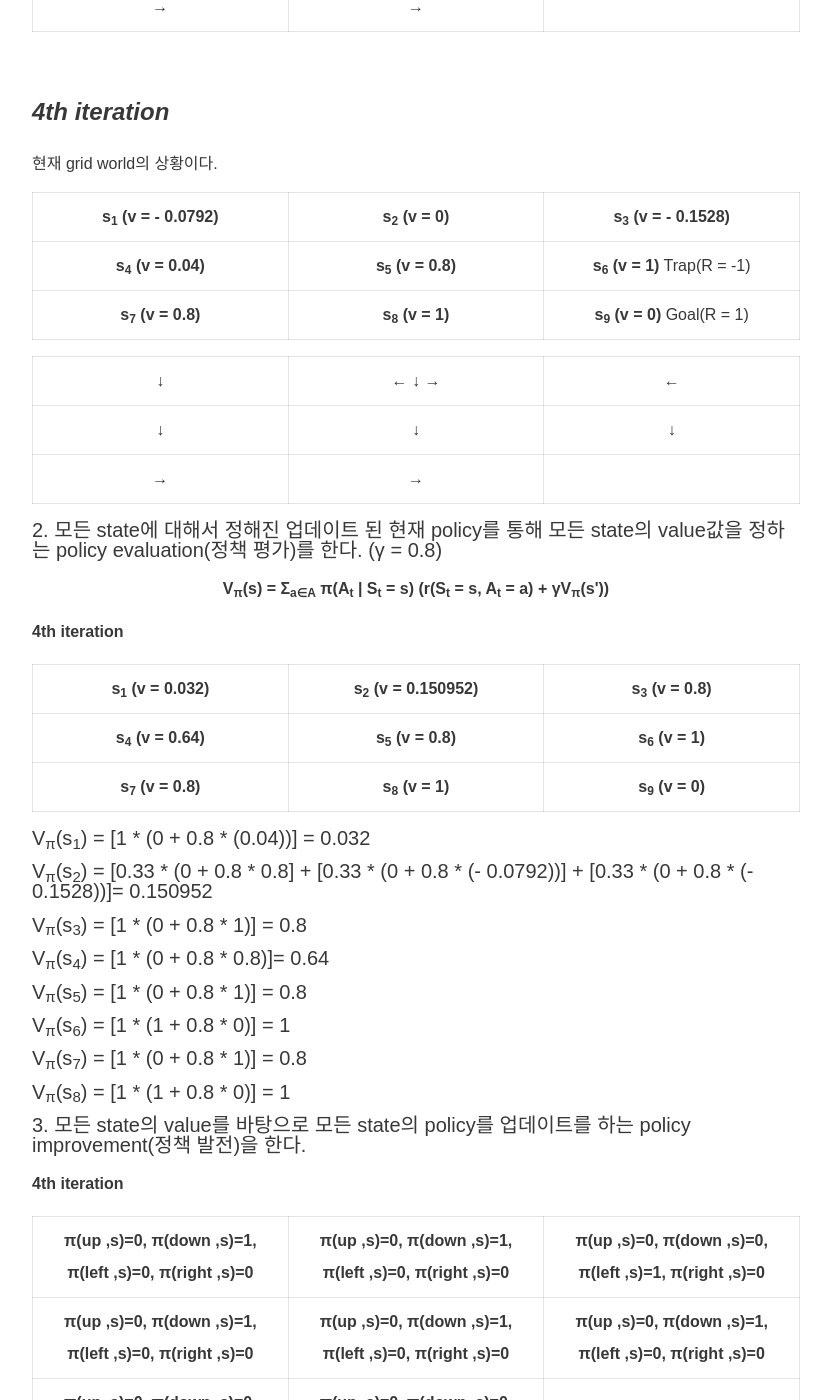
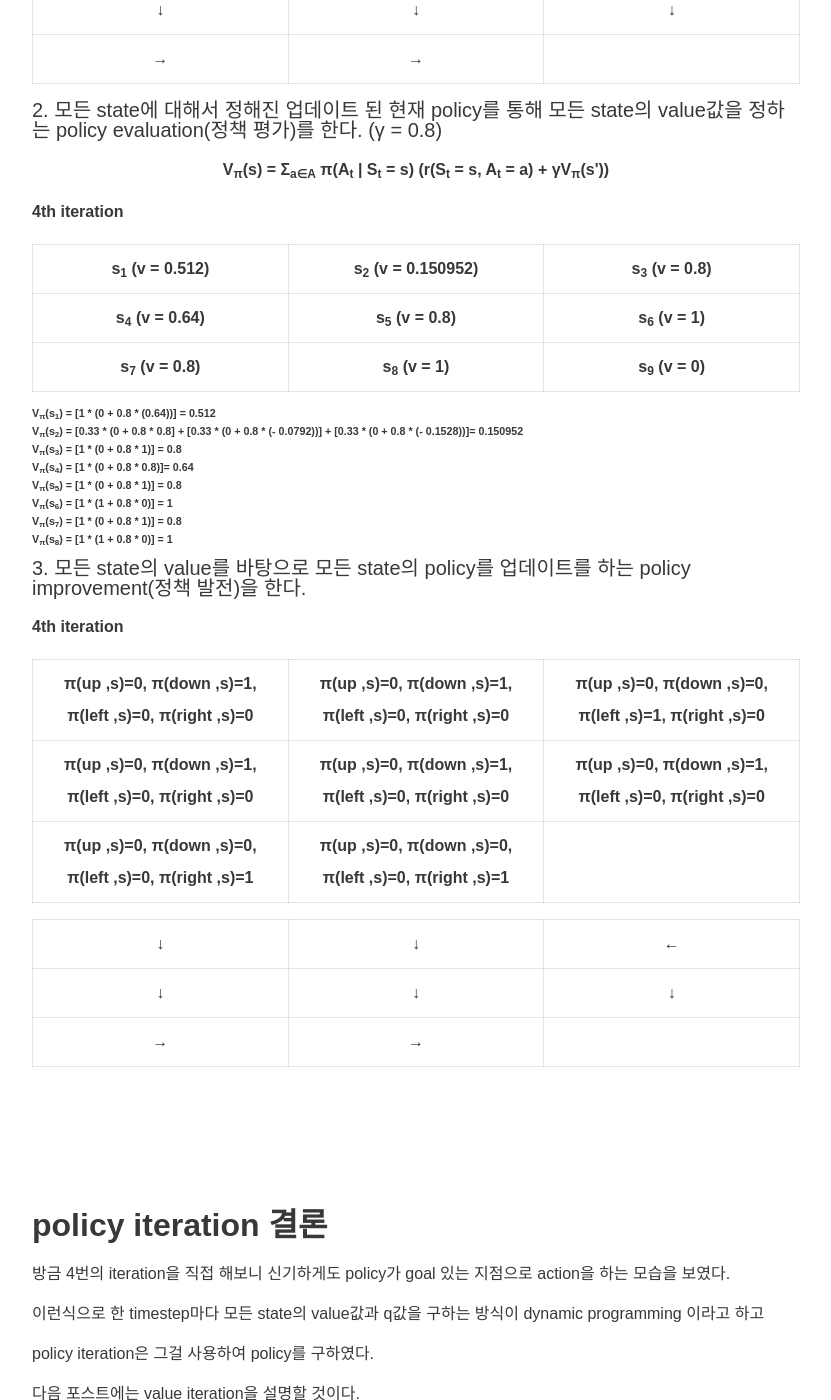
Before and after one commit to aLVINlEE9/aLVINlEE9.github.io, a Jekyll site: the page built from _posts/DS-Reinforcement Learning/2021-10-17-rlpost6.md, in a window 1280 px wide and 1400 px high, scrolled down 7619 px. Shown: the whole window, without its empty margins (224-1055 px from the left). Built offline with Jekyll 4.4.1, drawn with Linux system fonts in a browser that asks for light colours; nearby versions of some CDN libraries; comment, search, counter and statistics services are not loaded.

Commit message:
post updated10-17-07

```diff
--- a/_posts/DS-Reinforcement Learning/2021-10-17-rlpost6.md
+++ b/_posts/DS-Reinforcement Learning/2021-10-17-rlpost6.md
@@ -125,21 +125,21 @@ grid world 예제를 통해 위 1번에서 4번까지를 직접 반복해 보겠
 | **s<sub>4</sub> (v = 0)** | **s<sub>5</sub> (v = - 0.25)** | **s<sub>6</sub> (v = 0.25)** |
 | **s<sub>7</sub> (v = 0)** |  **s<sub>8</sub> (v = 0.25)**  |  **s<sub>9</sub> (v = 0)**   |
 
-### V<sub>π</sub>(s<sub>1</sub>) = [0.25 * (0 + 0.8 * 0)] + [0.25 * (0 + 0.8 * 0)] = 0
+###### V<sub>π</sub>(s<sub>1</sub>) = [0.25 * (0 + 0.8 * 0)] + [0.25 * (0 + 0.8 * 0)] = 0
 
-### V<sub>π</sub>(s<sub>2</sub>) = [0.25 * (0 + 0.8 * 0)] + [0.25 * (0 + 0.8 * 0)] + [0.25 * (0 + 0.8 * 0)] = 0
+###### V<sub>π</sub>(s<sub>2</sub>) = [0.25 * (0 + 0.8 * 0)] + [0.25 * (0 + 0.8 * 0)] + [0.25 * (0 + 0.8 * 0)] = 0
 
-### V<sub>π</sub>(s<sub>3</sub>) = [0.25 * (-1 + 0.8 * 0)] + [0.25 * (0 + 0.8 * 0)]  = - 0.25
+###### V<sub>π</sub>(s<sub>3</sub>) = [0.25 * (-1 + 0.8 * 0)] + [0.25 * (0 + 0.8 * 0)]  = - 0.25
 
-### V<sub>π</sub>(s<sub>4</sub>) = [0.25 * (0 + 0.8 * 0)] + [0.25 * (0 + 0.8 * 0)] + [0.25 * (0 + 0.8 * 0)] = 0
+###### V<sub>π</sub>(s<sub>4</sub>) = [0.25 * (0 + 0.8 * 0)] + [0.25 * (0 + 0.8 * 0)] + [0.25 * (0 + 0.8 * 0)] = 0
 
-### V<sub>π</sub>(s<sub>5</sub>) = [0.25 * (0 + 0.8 * 0)] + [0.25 * (0 + 0.8 * 0)] + [0.25 * (0 + 0.8 * 0)] + [0.25 * (-1 + 0.8 * 0)]= - 0.25
+###### V<sub>π</sub>(s<sub>5</sub>) = [0.25 * (0 + 0.8 * 0)] + [0.25 * (0 + 0.8 * 0)] + [0.25 * (0 + 0.8 * 0)] + [0.25 * (-1 + 0.8 * 0)]= - 0.25
 
-### V<sub>π</sub>(s<sub>6</sub>) = [0.25 * (0 + 0.8 * 0)] + [0.25 * (1 + 0.8 * 0)] + [0.25 * (0 + 0.8 * 0)] = 0.25
+###### V<sub>π</sub>(s<sub>6</sub>) = [0.25 * (0 + 0.8 * 0)] + [0.25 * (1 + 0.8 * 0)] + [0.25 * (0 + 0.8 * 0)] = 0.25
 
-### V<sub>π</sub>(s<sub>7</sub>) = [0.25 * (0 + 0.8 * 0)] + [0.25 * (0 + 0.8 * 0)] = 0
+###### V<sub>π</sub>(s<sub>7</sub>) = [0.25 * (0 + 0.8 * 0)] + [0.25 * (0 + 0.8 * 0)] = 0
 
-### V<sub>π</sub>(s<sub>8</sub>) = [0.25 * (0 + 0.8 * 0)] + [0.25 * (0 + 0.8 * 0)] + [0.25 * (1 + 0.8 * 0)] = 0.25
+###### V<sub>π</sub>(s<sub>8</sub>) = [0.25 * (0 + 0.8 * 0)] + [0.25 * (0 + 0.8 * 0)] + [0.25 * (1 + 0.8 * 0)] = 0.25
 
 <br/>
 
@@ -210,21 +210,21 @@ value값을 알면 q값도 알것이다.
 | **s<sub>4</sub> (v = - 0.066)** | **s<sub>5</sub> (v = 0.066)** | **s<sub>6</sub> (v = 1)** |
 |   **s<sub>7</sub> (v = 0.1)**   |   **s<sub>8</sub> (v = 1)**   | **s<sub>9</sub> (v = 0)** |
 
-### V<sub>π</sub>(s<sub>1</sub>) = [0.5 * (0 + 0.8 * 0)] + [0.5 * (0 + 0.8 * 0)] = 0
+###### V<sub>π</sub>(s<sub>1</sub>) = [0.5 * (0 + 0.8 * 0)] + [0.5 * (0 + 0.8 * 0)] = 0
 
-### V<sub>π</sub>(s<sub>2</sub>) = [0.33 * (0 + 0.8 * (- 0.25))] + [0.33 * (0 + 0.8 * 0)] + [0.33 * (0 + 0.8 * (- 0.25))] = - 0.132
+###### V<sub>π</sub>(s<sub>2</sub>) = [0.33 * (0 + 0.8 * (- 0.25))] + [0.33 * (0 + 0.8 * 0)] + [0.33 * (0 + 0.8 * (- 0.25))] = - 0.132
 
-### V<sub>π</sub>(s<sub>3</sub>) = [1 * (0 + 0.8 * 0)] = 0
+###### V<sub>π</sub>(s<sub>3</sub>) = [1 * (0 + 0.8 * 0)] = 0
 
-### V<sub>π</sub>(s<sub>4</sub>) = [0.33 * (0 + 0.8 * 0)] + [0.33 * (0 + 0.8 * 0)] + [0.33 * (0 + 0.8 * (- 0.25))] = - 0.066
+###### V<sub>π</sub>(s<sub>4</sub>) = [0.33 * (0 + 0.8 * 0)] + [0.33 * (0 + 0.8 * 0)] + [0.33 * (0 + 0.8 * (- 0.25))] = - 0.066
 
-### V<sub>π</sub>(s<sub>5</sub>) = [0.33 * (0 + 0.8 * 0)] + [0.33 * (0 + 0.8 * 0.25)] + [0.33 * (0 + 0.8 * 0)] = 0.066
+###### V<sub>π</sub>(s<sub>5</sub>) = [0.33 * (0 + 0.8 * 0)] + [0.33 * (0 + 0.8 * 0.25)] + [0.33 * (0 + 0.8 * 0)] = 0.066
 
-### V<sub>π</sub>(s<sub>6</sub>) = [1 * (1 + 0.8 * 0)] = 1
+###### V<sub>π</sub>(s<sub>6</sub>) = [1 * (1 + 0.8 * 0)] = 1
 
-### V<sub>π</sub>(s<sub>7</sub>) = [0.5 * (0 + 0.8 * 0)] + [0.5 * (0 + 0.8 * 0.25)] = 0.1
+###### V<sub>π</sub>(s<sub>7</sub>) = [0.5 * (0 + 0.8 * 0)] + [0.5 * (0 + 0.8 * 0.25)] = 0.1
 
-### V<sub>π</sub>(s<sub>8</sub>) = [1 * (1 + 0.8 * 0)] = 1
+###### V<sub>π</sub>(s<sub>8</sub>) = [1 * (1 + 0.8 * 0)] = 1
 
 ### 3. 모든 state의 value를 바탕으로 모든 state의 policy를 업데이트를 하는 policy improvement(정책 발전)을 한다.
 
@@ -267,21 +267,21 @@ value값을 알면 q값도 알것이다.
 | **s<sub>4</sub> (v = 0.04)** | **s<sub>5</sub> (v = 0.8)** |  **s<sub>6</sub> (v = 1)**   |
 | **s<sub>7</sub> (v = 0.8)**  |  **s<sub>8</sub> (v = 1)**  |  **s<sub>9</sub> (v = 0)**   |
 
-### V<sub>π</sub>(s<sub>1</sub>) = [0.5 * (0 + 0.8 * (- 0.066))] + [0.5 * (0 + 0.8 * (- 0.132))] = - 0.0792
+###### V<sub>π</sub>(s<sub>1</sub>) = [0.5 * (0 + 0.8 * (- 0.066))] + [0.5 * (0 + 0.8 * (- 0.132))] = - 0.0792
 
-### V<sub>π</sub>(s<sub>2</sub>) = [1 * (0 + 0.8 * 0)]= 0
+###### V<sub>π</sub>(s<sub>2</sub>) = [1 * (0 + 0.8 * 0)]= 0
 
-### V<sub>π</sub>(s<sub>3</sub>) = [0.5 * (-1 + 0.8 * 1)] + [0.5 * (0 + 0.8 * (- 0.132))] = - 0.1528
+###### V<sub>π</sub>(s<sub>3</sub>) = [0.5 * (-1 + 0.8 * 1)] + [0.5 * (0 + 0.8 * (- 0.132))] = - 0.1528
 
-### V<sub>π</sub>(s<sub>4</sub>) = [0.5 * (0 + 0.8 * 0)] + [0.5 * (0 + 0.8 * 0.1)] = 0.04
+###### V<sub>π</sub>(s<sub>4</sub>) = [0.5 * (0 + 0.8 * 0)] + [0.5 * (0 + 0.8 * 0.1)] = 0.04
 
-### V<sub>π</sub>(s<sub>5</sub>) = [1 * (0 + 0.8 * 1)] = 0.8
+###### V<sub>π</sub>(s<sub>5</sub>) = [1 * (0 + 0.8 * 1)] = 0.8
 
-### V<sub>π</sub>(s<sub>6</sub>) = [1 * (1 + 0.8 * 0)] = 1
+###### V<sub>π</sub>(s<sub>6</sub>) = [1 * (1 + 0.8 * 0)] = 1
 
-### V<sub>π</sub>(s<sub>7</sub>) = [1 * (0 + 0.8 * 1)] = 0.8
+###### V<sub>π</sub>(s<sub>7</sub>) = [1 * (0 + 0.8 * 1)] = 0.8
 
-### V<sub>π</sub>(s<sub>8</sub>) = [1 * (1 + 0.8 * 0)] = 1
+###### V<sub>π</sub>(s<sub>8</sub>) = [1 * (1 + 0.8 * 0)] = 1
 
 ### 3. 모든 state의 value를 바탕으로 모든 state의 policy를 업데이트를 하는 policy improvement(정책 발전)을 한다.
 
@@ -319,26 +319,26 @@ value값을 알면 q값도 알것이다.
 
 **4th iteration**
 
-|  s<sub>1</sub> (v = 0.032)   | s<sub>2</sub> (v = 0.150952) | s<sub>3</sub> (v =  0.8)  |
+|  s<sub>1</sub> (v = 0.512)   | s<sub>2</sub> (v = 0.150952) | s<sub>3</sub> (v =  0.8)  |
 | :--------------------------: | :--------------------------: | :-----------------------: |
 | **s<sub>4</sub> (v = 0.64)** | **s<sub>5</sub> (v = 0.8)**  | **s<sub>6</sub> (v = 1)** |
 | **s<sub>7</sub> (v = 0.8)**  |  **s<sub>8</sub> (v = 1)**   | **s<sub>9</sub> (v = 0)** |
 
-### V<sub>π</sub>(s<sub>1</sub>) = [1 * (0 + 0.8 * (0.04))] = 0.032
+###### V<sub>π</sub>(s<sub>1</sub>) = [1 * (0 + 0.8 * (0.64))] = 0.512
 
-### V<sub>π</sub>(s<sub>2</sub>) = [0.33 * (0 + 0.8 * 0.8] + [0.33 * (0 + 0.8 * (- 0.0792))] + [0.33 * (0 + 0.8 * (- 0.1528))]= 0.150952
+###### V<sub>π</sub>(s<sub>2</sub>) = [0.33 * (0 + 0.8 * 0.8] + [0.33 * (0 + 0.8 * (- 0.0792))] + [0.33 * (0 + 0.8 * (- 0.1528))]= 0.150952
 
-### V<sub>π</sub>(s<sub>3</sub>) = [1 * (0 + 0.8 * 1)] = 0.8
+###### V<sub>π</sub>(s<sub>3</sub>) = [1 * (0 + 0.8 * 1)] = 0.8
 
-### V<sub>π</sub>(s<sub>4</sub>) = [1 * (0 + 0.8 * 0.8)]= 0.64
+###### V<sub>π</sub>(s<sub>4</sub>) = [1 * (0 + 0.8 * 0.8)]= 0.64
 
-### V<sub>π</sub>(s<sub>5</sub>) = [1 * (0 + 0.8 * 1)] = 0.8
+###### V<sub>π</sub>(s<sub>5</sub>) = [1 * (0 + 0.8 * 1)] = 0.8
 
-### V<sub>π</sub>(s<sub>6</sub>) = [1 * (1 + 0.8 * 0)] = 1
+###### V<sub>π</sub>(s<sub>6</sub>) = [1 * (1 + 0.8 * 0)] = 1
 
-### V<sub>π</sub>(s<sub>7</sub>) = [1 * (0 + 0.8 * 1)] = 0.8
+###### V<sub>π</sub>(s<sub>7</sub>) = [1 * (0 + 0.8 * 1)] = 0.8
 
-### V<sub>π</sub>(s<sub>8</sub>) = [1 * (1 + 0.8 * 0)] = 1
+###### V<sub>π</sub>(s<sub>8</sub>) = [1 * (1 + 0.8 * 0)] = 1
 
 ### 3. 모든 state의 value를 바탕으로 모든 state의 policy를 업데이트를 하는 policy improvement(정책 발전)을 한다.
 
@@ -354,11 +354,11 @@ value값을 알면 q값도 알것이다.
 |  ↓   |  ↓   |  ↓   |
 |  →   |  →   |      |
 
-</br>
+<br/>
 
-</br>
+<br/>
 
-</br>
+<br/>
 
 # policy iteration 결론
 
```
